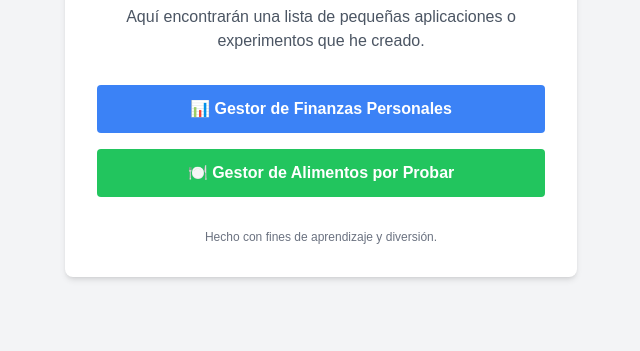
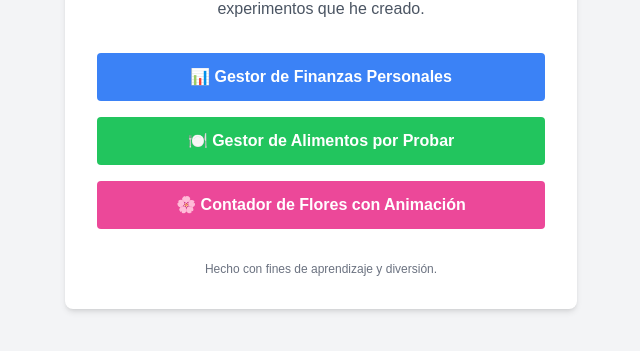
Before and after one commit to kryrmz/kryrmz.github.io, a plain HTML site: page index.html in a window 1280 px wide. Shown: the part 323-674 px from the top of the page, without its empty margins (319-959 px from the left). Drawn offline with nearby package versions, Linux system fonts and the light colour scheme.

Commit message:
Update index.html

```diff
--- a/index.html
+++ b/index.html
@@ -28,6 +28,11 @@
                 🍽️ Gestor de Alimentos por Probar
             </a>
 
+            <a href="proyectos/flores.html"
+               class="block bg-pink-500 hover:bg-pink-600 text-white font-semibold py-3 px-4 rounded text-center transition duration-200 ease-in-out">
+                🌸 Contador de Flores con Animación
+            </a>
+
         </div>
         <p class="text-xs text-gray-500 text-center mt-8">
             Hecho con fines de aprendizaje y diversión.
```
